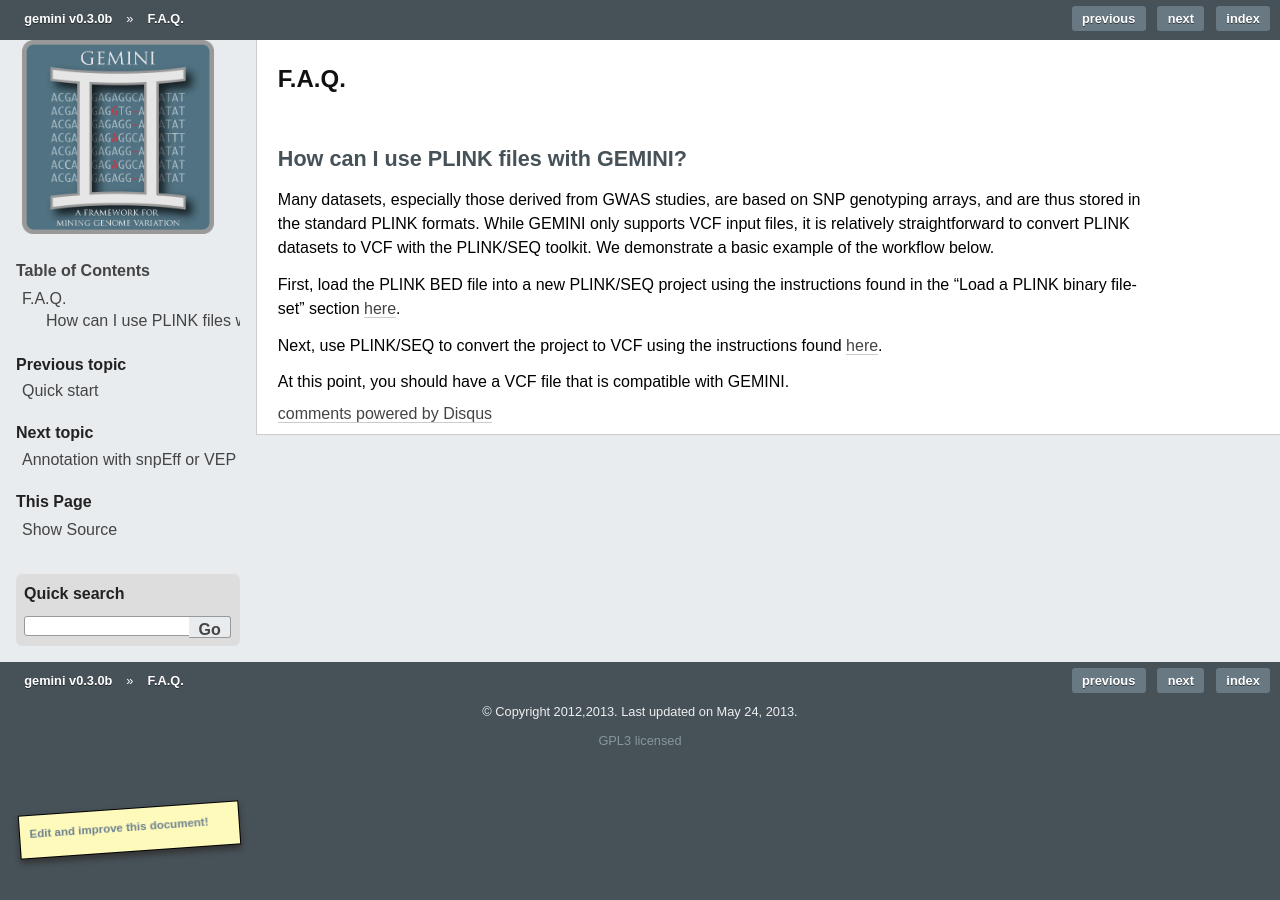
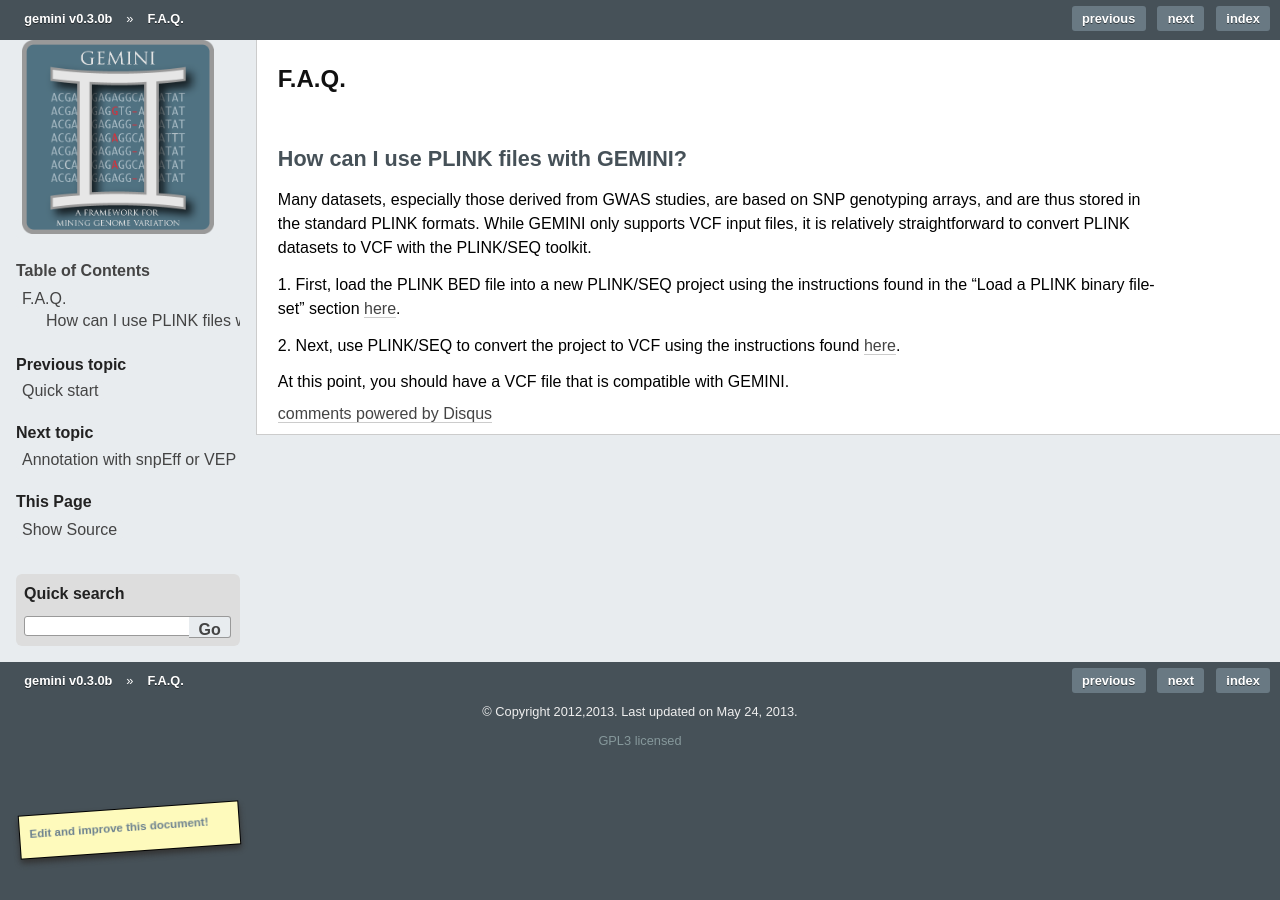
Before and after one commit to arq5x/gemini, a Sphinx documentation site: the page built from docs/content/faq.rst, in a window 1280 px wide. Built offline with Sphinx 7.4.7, drawn with Linux system fonts in a browser that asks for light colours; formulas are drawn with MathJax 3; pages that are not in the unit, such as notebooks, are missing from menus; comment, search, counter and statistics services are not loaded; the version number is read from the project's files by our own code.

Commit message:
add FAQ on using PLINK files with GEMINI

```diff
--- a/docs/content/faq.rst
+++ b/docs/content/faq.rst
@@ -10,13 +10,12 @@
 Many datasets, especially those derived from GWAS studies, are based on SNP
 genotyping arrays, and are thus stored in the  standard PLINK formats.
 While GEMINI only supports VCF input files, it is relatively straightforward to
-convert PLINK datasets to VCF with the PLINK/SEQ toolkit.  We demonstrate a basic
-example of the workflow below.
+convert PLINK datasets to VCF with the PLINK/SEQ toolkit.
 
-First, load the PLINK BED file into a new PLINK/SEQ project using the instructions
+1. First, load the PLINK BED file into a new PLINK/SEQ project using the instructions
 found in the "Load a PLINK binary fileset" section `here <http://atgu.mgh.harvard.edu/plinkseq/input.shtml#plink>`_.
 
-Next, use PLINK/SEQ to convert the project to VCF using the instructions found
+2. Next, use PLINK/SEQ to convert the project to VCF using the instructions found
 `here <http://atgu.mgh.harvard.edu/plinkseq/output.shtml#vcf>`_.
 
 At this point, you should have a VCF file that is compatible with GEMINI.
```
